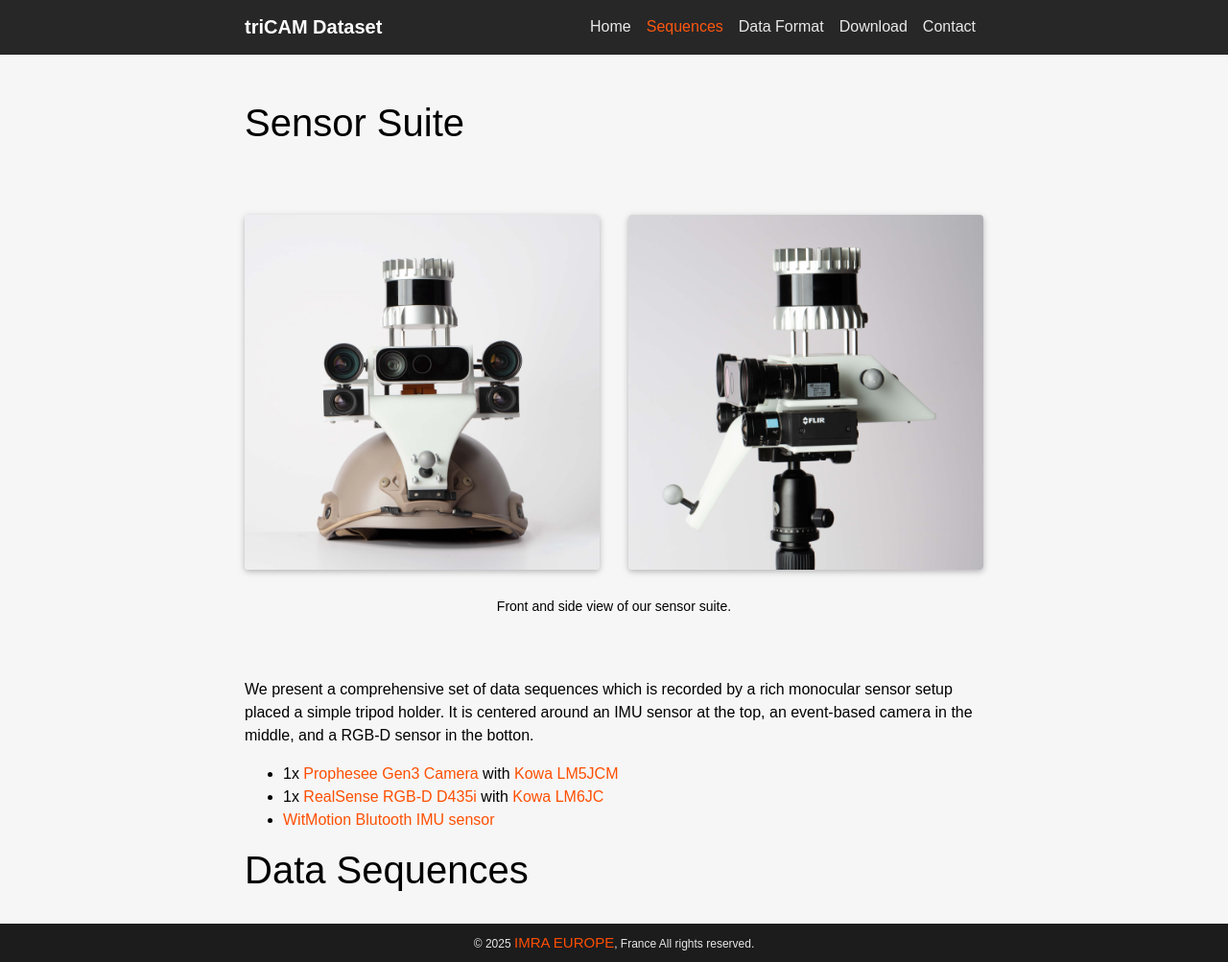
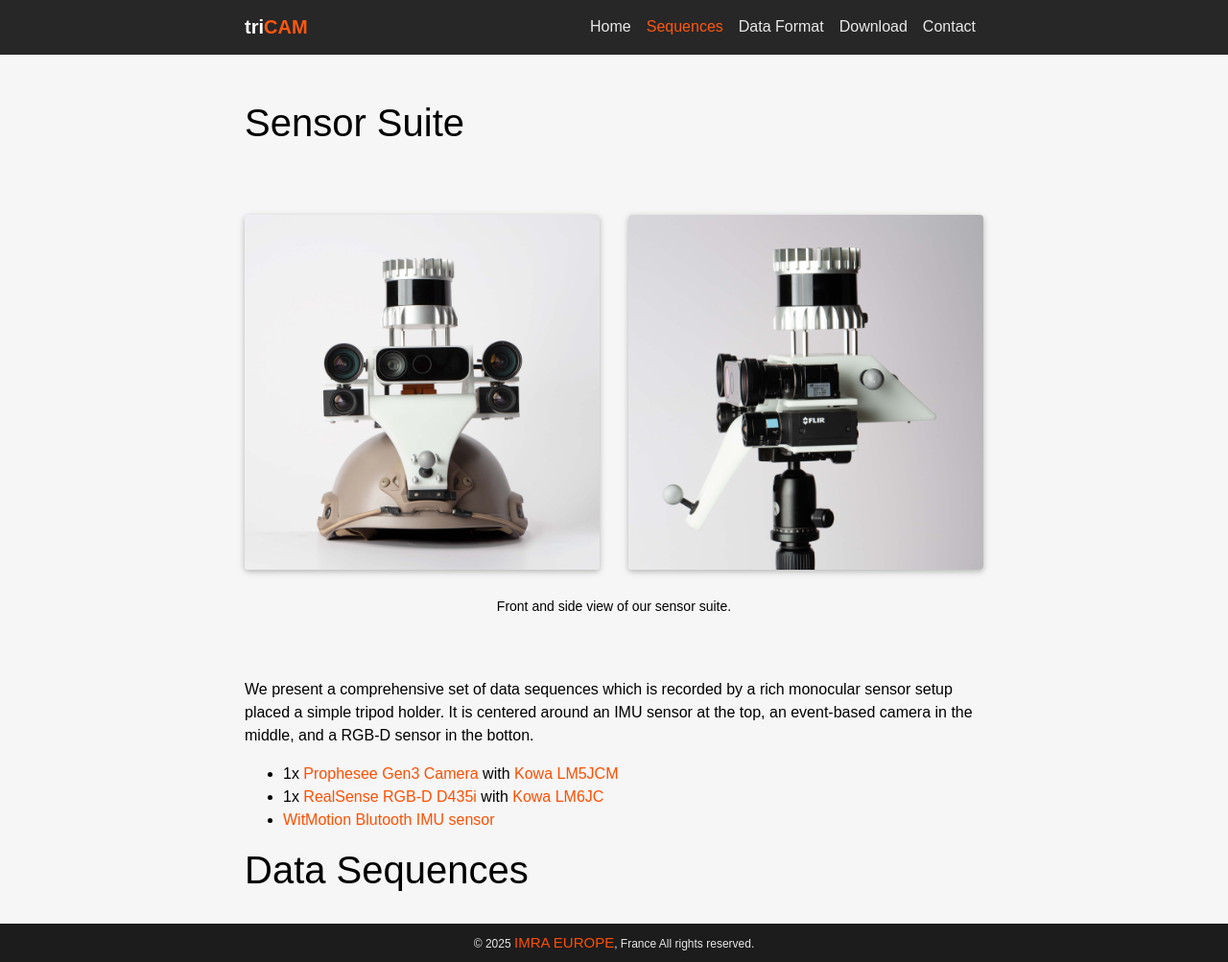
Before and after one commit to anikesadia/triCam-dataset, a Jekyll site: the page sequences/index.html, which Jekyll copies as it is, in a window 1280 px wide and 1003 px high. Shown: the whole window at 96% size. Built offline with Jekyll 4.4.1, drawn with Linux system fonts in a browser that asks for light colours; comment, search, counter and statistics services are not loaded; a style sheet for code colours, icons or effects is not loaded.

Commit message:
Update index.html

```diff
--- a/sequences/index.html
+++ b/sequences/index.html
@@ -87,7 +87,7 @@
       <!-- Nav Bar -->
       <nav id="navbar" class="navbar navbar-light navbar-expand-sm fixed-top">
         <div class="container">
-          <a class="navbar-brand title font-weight-lighter" href="/triCam-dataset/index.html"><span class="font-weight-bold">triCAM Dataset</span>   </a>
+          <a class="navbar-brand title font-weight-lighter" href="/triCam-dataset/index.html"> <span id="title-1">tri</span><spam  id="title-2">CAM</spam>  </a>
           <!-- Navbar Toggle -->
           <button class="navbar-toggler collapsed ml-auto" type="button" data-toggle="collapse" data-target="#navbarNav" aria-controls="navbarNav" aria-expanded="false" aria-label="Toggle navigation">
             <span class="sr-only">Toggle navigation</span>
```
